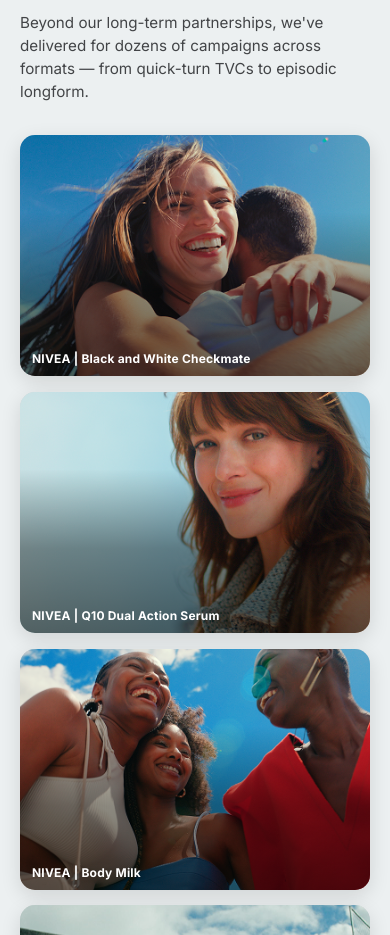
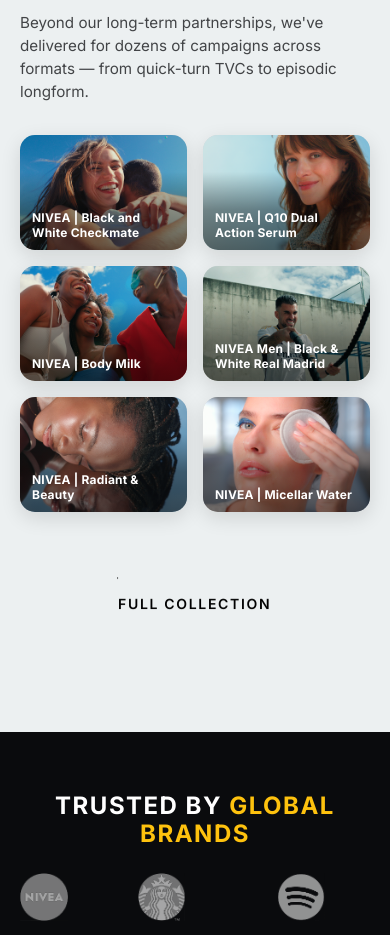
Before and after one commit to Harivonwintr/Wyntre-Studios, a Next.js app: page / in a window 390 px wide. Shown: the part 2881-3816 px from the top of the page. Built offline with nearby package versions, Linux system fonts and the light colour scheme; a web font is replaced by a local one.

Commit message:
Change mobile campaign range to show 2 cards side by side instead of 1

```diff
--- a/app/globals.css
+++ b/app/globals.css
@@ -750,7 +750,8 @@
 /* Mobile */
 @media (max-width: 640px){
   #campaign-range .campaign-grid{
-    grid-template-columns: 1fr;
+    grid-template-columns: repeat(2, 1fr);
+    gap: 0.75rem;
   }
 }
 
```
